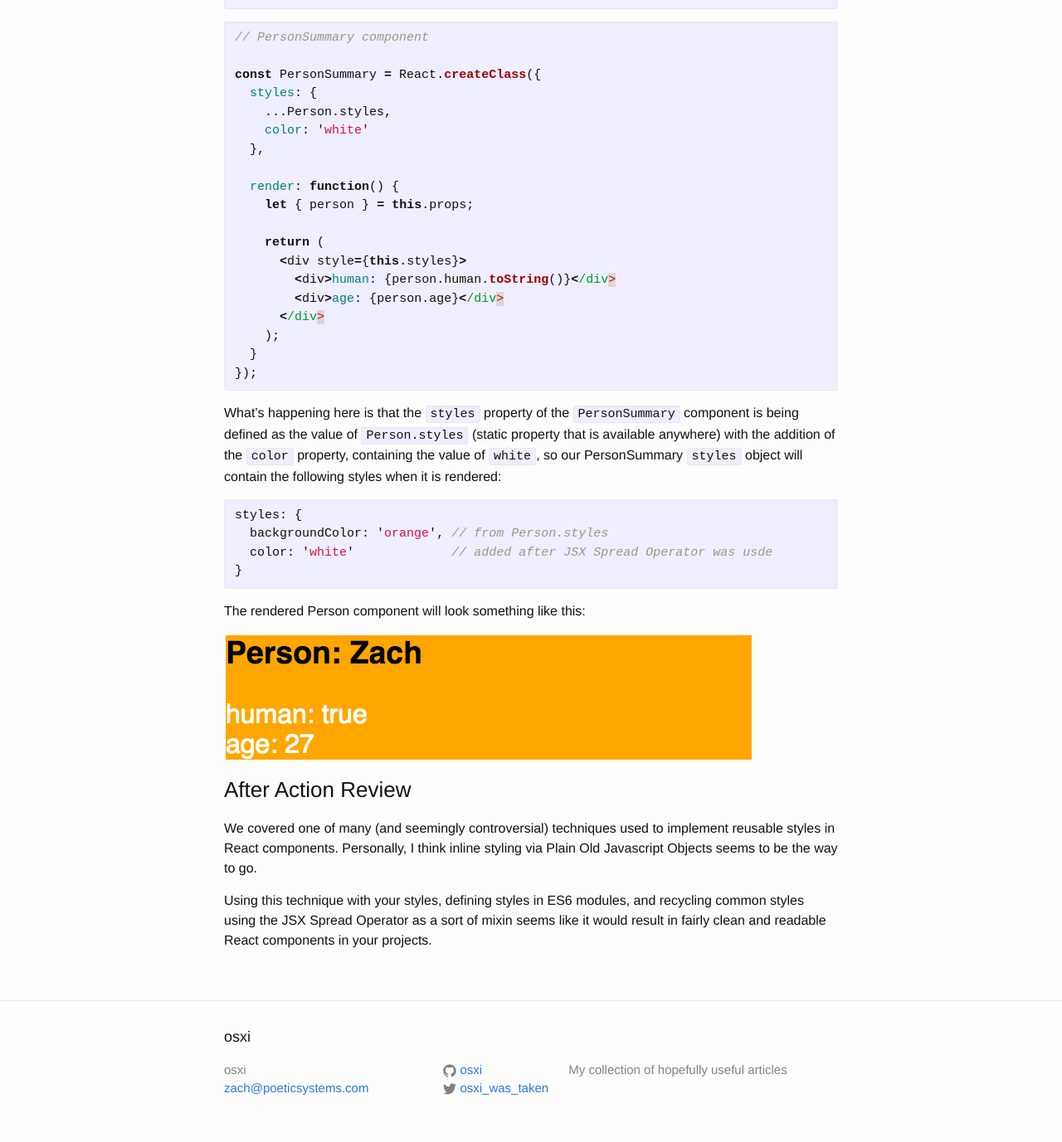
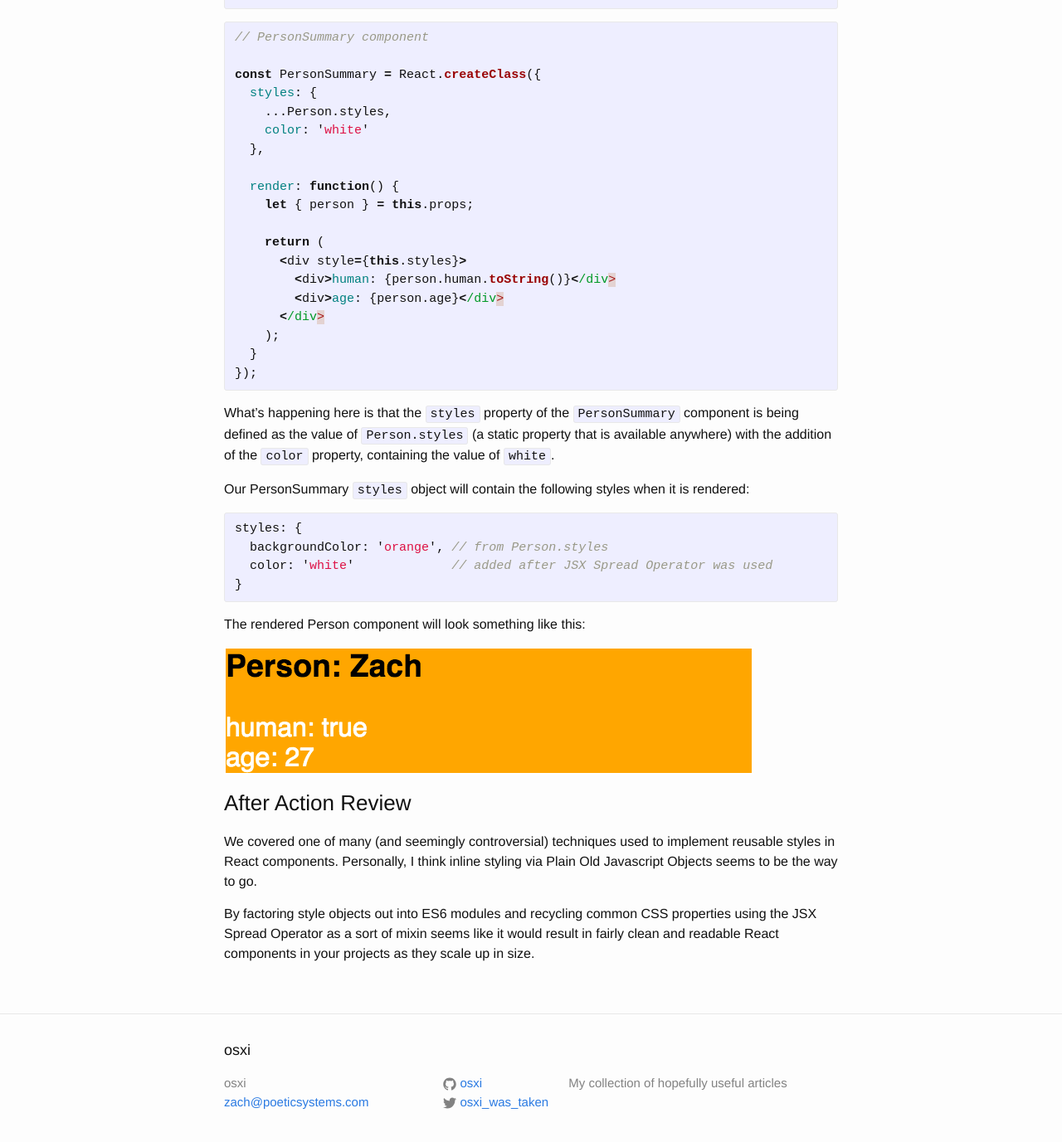
Before and after one commit to osxi/osxi.github.io, a Jekyll site: the page built from _posts/2015-10-18-inline-react-styles-using-the-jsx-spread-operator.markdown, in a window 1280 px wide and 1400 px high, scrolled down 2309 px. Shown: the top 1377 px of the window at 83% size. Built offline with Jekyll 4.4.1, drawn with Linux system fonts in a browser that asks for light colours; some of the changed text lies outside the part shown.

Commit message:
increase human readability of Inline React Styles Using the JSX Spread Operator

```diff
--- a/_posts/2015-10-18-inline-react-styles-using-the-jsx-spread-operator.markdown
+++ b/_posts/2015-10-18-inline-react-styles-using-the-jsx-spread-operator.markdown
@@ -10,7 +10,7 @@
 
 ### React `statics` Object
 
-As per the [Component Specs and Lifecycle][react_statics] documentation, the `statics` object allows you to define static methods that can be called on the component class.
+As per the [React Component Specs and Lifecycle][react_statics] documentation, *the `statics` object allows you to define static methods [and properties] that can be called on the component class.*
 
 What this means is that you can access these properties of your React component class outside of instantiation of the actual component.
 
@@ -67,7 +67,7 @@
 
 ### How Can I Apply This to Inline Styles in React?
 
-For this example, we'll be using a React component called `Person` that is the parent component wrapping a component called `PersonSummary`.
+As an example, we'll be using a React component called `Person` that is the parent component wrapping a component called `PersonSummary`.
 
 {% highlight Javascript %}
 // Person component
@@ -119,12 +119,14 @@
 });
 {% endhighlight %}
 
-What's happening here is that the `styles` property of the `PersonSummary` component is being defined as the value of `Person.styles` (static property that is available anywhere) with the addition of the `color` property, containing the value of `white`, so our PersonSummary `styles` object will contain the following styles when it is rendered:
+What's happening here is that the `styles` property of the `PersonSummary` component is being defined as the value of `Person.styles` (a static property that is available anywhere) with the addition of the `color` property, containing the value of `white`.
+
+Our PersonSummary `styles` object will contain the following styles when it is rendered:
 
 {% highlight Javascript %}
 styles: {
   backgroundColor: 'orange', // from Person.styles
-  color: 'white'             // added after JSX Spread Operator was usde
+  color: 'white'             // added after JSX Spread Operator was used
 }
 {% endhighlight %}
 
@@ -136,7 +138,7 @@
 
 We covered one of many (and seemingly controversial) techniques used to implement reusable styles in React components. Personally, I think inline styling via Plain Old Javascript Objects seems to be the way to go.
 
-Using this technique with your styles, defining styles in ES6 modules, and recycling common styles using the JSX Spread Operator as a sort of mixin seems like it would result in fairly clean and readable React components in your projects.
+By factoring style objects out into ES6 modules and recycling common CSS properties using the JSX Spread Operator as a sort of mixin seems like it would result in fairly clean and readable React components in your projects as they scale up in size.
 
 [react_statics]: https://facebook.github.io/react/docs/component-specs.html#statics
 [es6_spread]: https://developer.mozilla.org/en-US/docs/Web/JavaScript/Reference/Operators/Spread_operator
```
Also changed, not shown: 2 other files.
